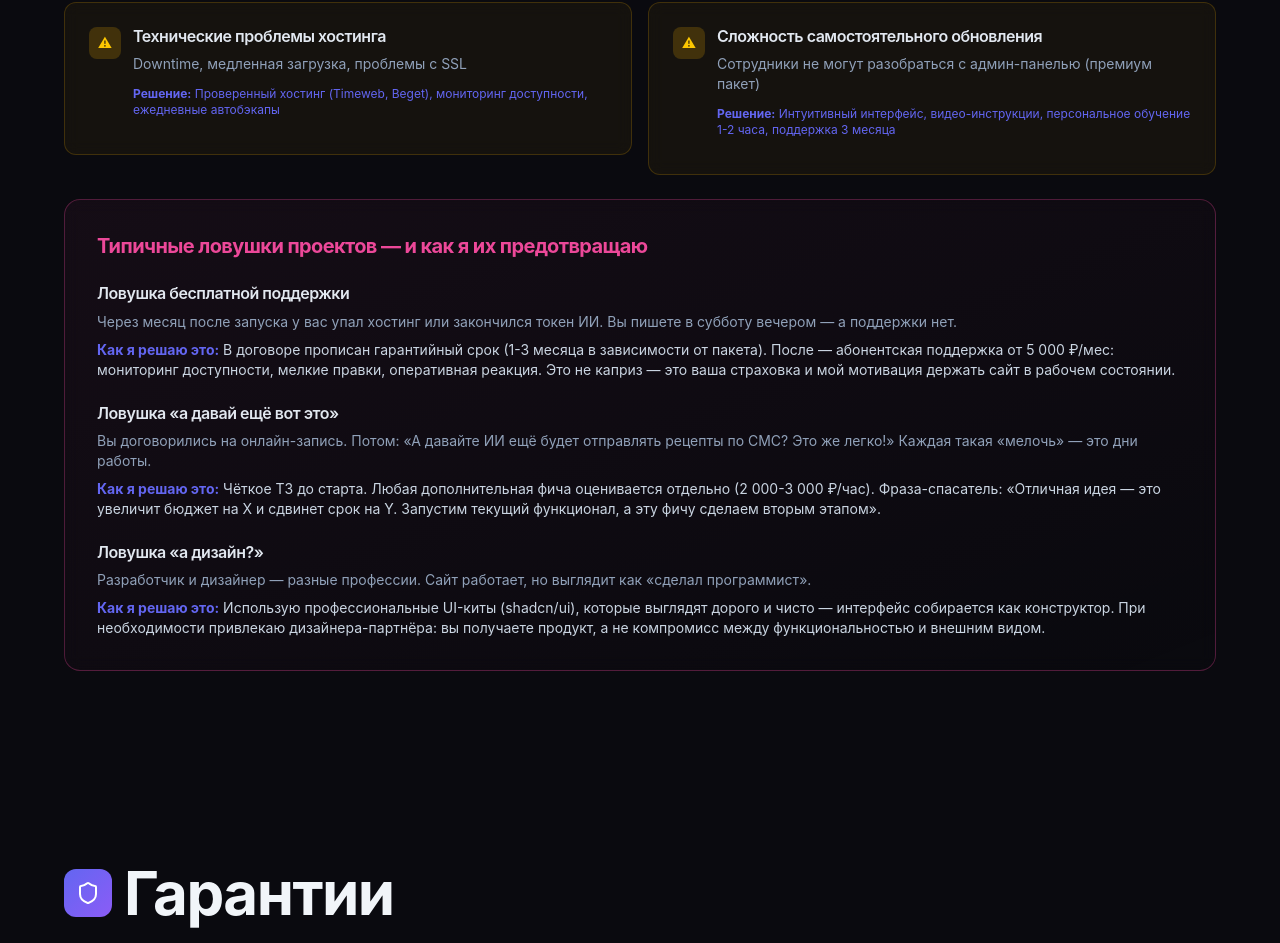
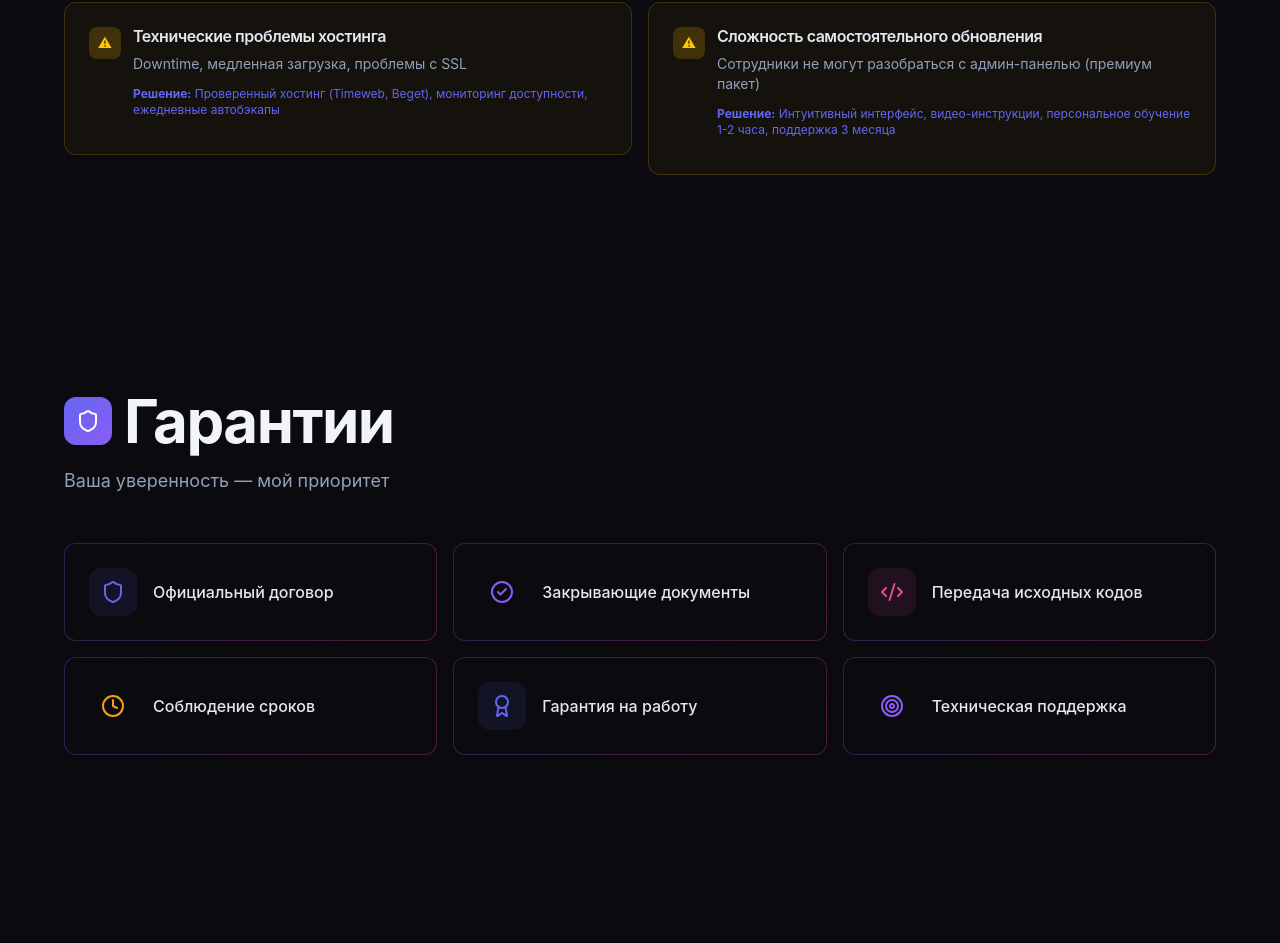
Before and after one commit to jolylollyq/kp-site, a Next.js app: page / in a window 1280 px wide. Shown: the part 8276-9219 px from the top of the page. Built offline with nearby package versions, Linux system fonts and the light colour scheme.

Commit message:
Remove project traps section

```diff
--- a/src/components/KpPage.tsx
+++ b/src/components/KpPage.tsx
@@ -1009,41 +1009,6 @@ export function KpPage() {
                 </div>
               </FadeIn>
             </div>
-
-            <FadeIn delay={0.3}>
-              <div className="rounded-2xl p-8 border border-[#ec4899]/30 bg-gradient-to-br from-[#ec4899]/5 to-transparent backdrop-blur-sm">
-                <h3 className="font-bold text-xl mb-6 text-[#ec4899]">Типичные ловушки проектов — и как я их предотвращаю</h3>
-                <div className="space-y-6">
-                  <div>
-                    <h4 className="font-semibold text-slate-200 mb-2">Ловушка бесплатной поддержки</h4>
-                    <p className="text-sm text-slate-400 mb-2">
-                      Через месяц после запуска у вас упал хостинг или закончился токен ИИ. Вы пишете в субботу вечером — а поддержки нет.
-                    </p>
-                    <p className="text-sm text-slate-300">
-                      <strong className="text-[#6366f1]">Как я решаю это:</strong> В договоре прописан гарантийный срок (1-3 месяца в зависимости от пакета). После — абонентская поддержка от 5 000 ₽/мес: мониторинг доступности, мелкие правки, оперативная реакция. Это не каприз — это ваша страховка и мой мотивация держать сайт в рабочем состоянии.
-                    </p>
-                  </div>
-                  <div>
-                    <h4 className="font-semibold text-slate-200 mb-2">Ловушка «а давай ещё вот это»</h4>
-                    <p className="text-sm text-slate-400 mb-2">
-                      Вы договорились на онлайн-запись. Потом: «А давайте ИИ ещё будет отправлять рецепты по СМС? Это же легко!» Каждая такая «мелочь» — это дни работы.
-                    </p>
-                    <p className="text-sm text-slate-300">
-                      <strong className="text-[#6366f1]">Как я решаю это:</strong> Чёткое ТЗ до старта. Любая дополнительная фича оценивается отдельно (2 000-3 000 ₽/час). Фраза-спасатель: «Отличная идея — это увеличит бюджет на X и сдвинет срок на Y. Запустим текущий функционал, а эту фичу сделаем вторым этапом».
-                    </p>
-                  </div>
-                  <div>
-                    <h4 className="font-semibold text-slate-200 mb-2">Ловушка «а дизайн?»</h4>
-                    <p className="text-sm text-slate-400 mb-2">
-                      Разработчик и дизайнер — разные профессии. Сайт работает, но выглядит как «сделал программист».
-                    </p>
-                    <p className="text-sm text-slate-300">
-                      <strong className="text-[#6366f1]">Как я решаю это:</strong> Использую профессиональные UI-киты (shadcn/ui), которые выглядят дорого и чисто — интерфейс собирается как конструктор. При необходимости привлекаю дизайнера-партнёра: вы получаете продукт, а не компромисс между функциональностью и внешним видом.
-                    </p>
-                  </div>
-                </div>
-              </div>
-            </FadeIn>
           </div>
         </div>
       </AnimatedSection>
```
